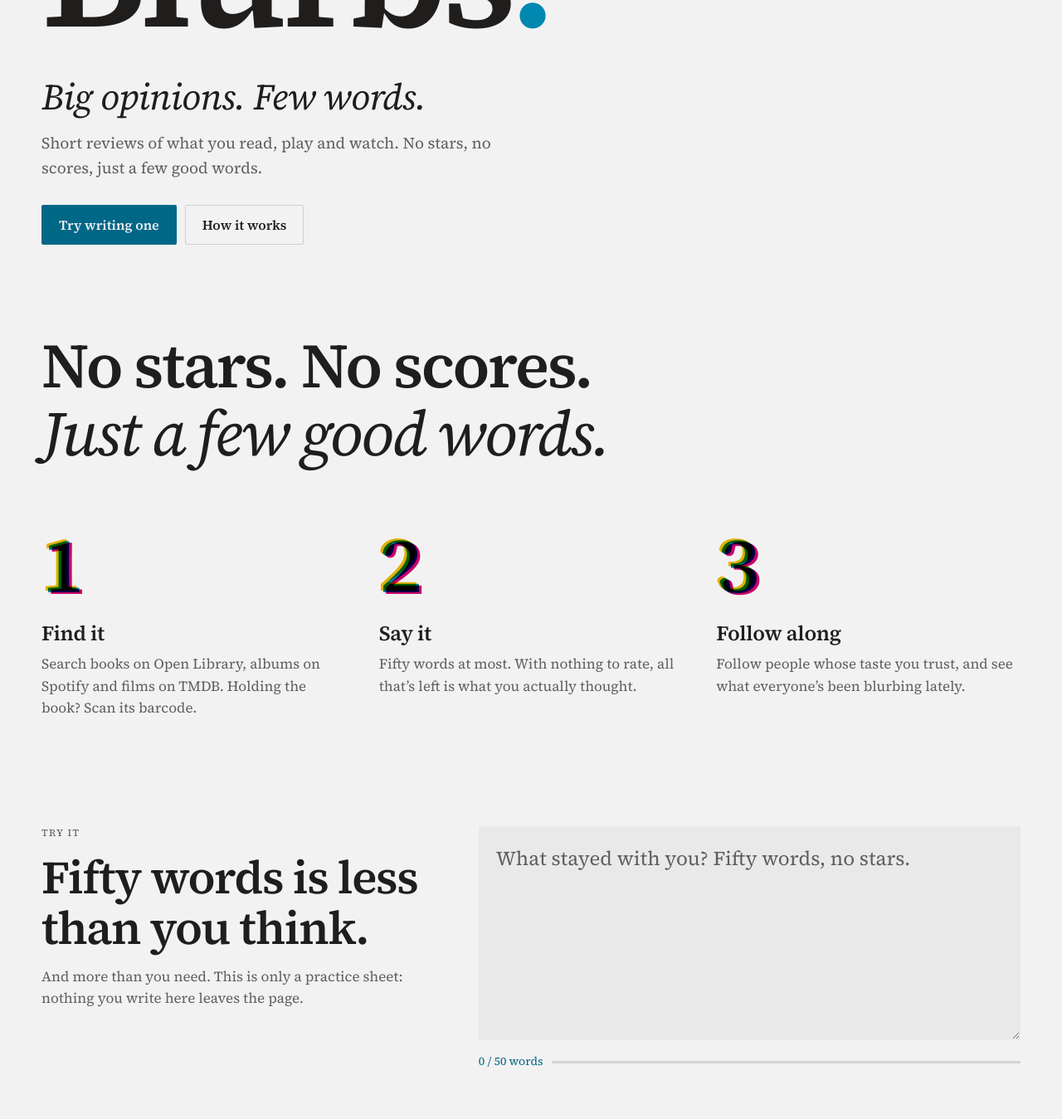
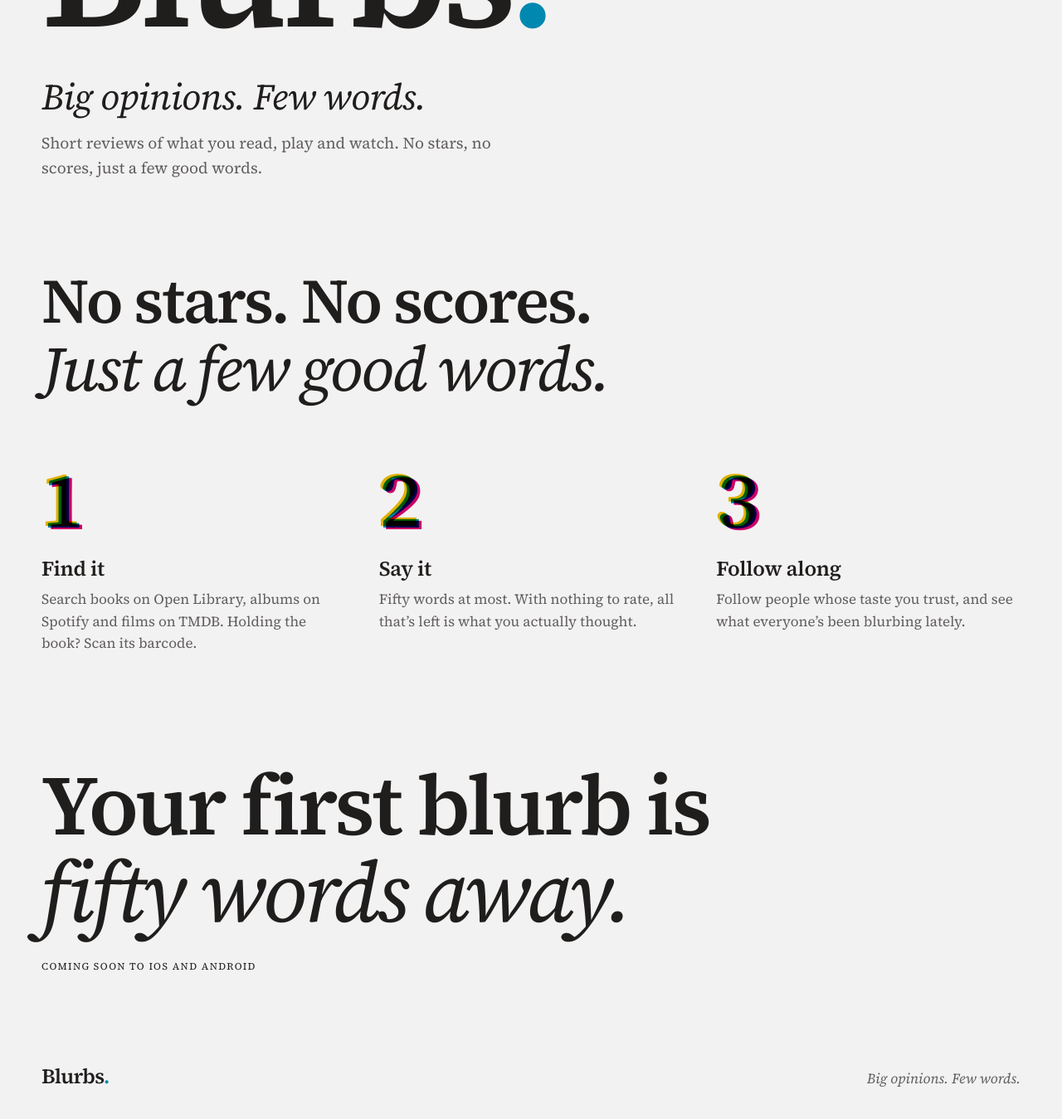
Before and after one commit to sameersdeo/blurbs-app-web, a Jekyll site: the page built from index.html, in a window 1280 px wide and 1400 px high, scrolled down 329 px. Shown: the top 1349 px of the window at 83% size. Built offline with Jekyll 4.4.1, drawn with Linux system fonts in a browser that asks for light colours.

Commit message:
Removed try writing one section

```diff
--- a/assets/js/site.js
+++ b/assets/js/site.js
@@ -6,47 +6,6 @@
     el.textContent = dateline;
     if (el.tagName === 'TIME') el.dateTime = today.toISOString().slice(0, 10);
   });
-
-  // The practice sheet. Same rule as the compose screen: the fifty-first word doesn't go in.
-  var LIMIT = 50;
-  var draft = document.getElementById('draft');
-  var count = document.getElementById('count');
-  var bar = document.getElementById('bar');
-  var limit = document.getElementById('limit');
-
-  function words(text) {
-    return (text.match(/\S+/g) || []).length;
-  }
-
-  // Cut where the next word would begin, so a long paste is trimmed too.
-  function clip(text) {
-    var seen = 0;
-    var match;
-    var word = /\S+/g;
-    while ((match = word.exec(text))) {
-      seen += 1;
-      if (seen > LIMIT) return text.slice(0, match.index);
-    }
-    return text;
-  }
-
-  function update() {
-    var clipped = clip(draft.value);
-    if (clipped !== draft.value) {
-      var caret = draft.selectionStart;
-      draft.value = clipped;
-      draft.setSelectionRange(Math.min(caret, clipped.length), Math.min(caret, clipped.length));
-    }
-    var n = words(draft.value);
-    var full = n >= LIMIT;
-    count.textContent = n + ' / ' + LIMIT + ' words';
-    bar.style.width = (n / LIMIT) * 100 + '%';
-    draft.parentElement.classList.toggle('full', full);
-    limit.textContent = full ? 'That’s fifty words.' : '';
-  }
-
-  draft.addEventListener('input', update);
-  update();
 
   // The plates drift a breath toward the pointer, then settle back into place.
   var still = window.matchMedia('(prefers-reduced-motion: reduce), (hover: none), (pointer: coarse)');
--- a/index.html
+++ b/index.html
@@ -8,7 +8,6 @@ description: Short reviews of what you read, play and watch. No stars, no scores
   <nav class="nav" aria-label="Main">
     <a class="brand" href="{{ '/' | relative_url }}" aria-label="Blurbs home">Blurbs<span>.</span></a>
     <a href="#how">How it works</a>
-    <a href="#try">Try it</a>
   </nav>
   <div class="dateline rail">
     <span>Books · Music · Film</span>
@@ -23,10 +22,6 @@ description: Short reviews of what you read, play and watch. No stars, no scores
       <h1 class="logo">Blurbs<span>.</span></h1>
       <p class="tagline">Big opinions. Few words.</p>
       <p class="lede">Short reviews of what you read, play and watch. No stars, no scores, just a few good words.</p>
-      <p class="actions">
-        <a class="btn btn-primary" href="#try">Try writing one</a>
-        <a class="btn btn-secondary" href="#how">How it works</a>
-      </p>
     </div>
   </section>
 
@@ -57,22 +52,6 @@ description: Short reviews of what you read, play and watch. No stars, no scores
     </ol>
   </section>
 
-  <section class="sheet try" id="try">
-    <div>
-      <p class="rail">Try it</p>
-      <h2>Fifty words is less than you think.</h2>
-      <p class="muted">And more than you need. This is only a practice sheet: nothing you write here leaves the page.</p>
-    </div>
-    <div class="compose">
-      <textarea id="draft" rows="6" aria-label="Your blurb" aria-describedby="count" placeholder="What stayed with you? Fifty words, no stars."></textarea>
-      <div class="meter">
-        <span id="count">0 / 50 words</span>
-        <span class="bar"><span id="bar"></span></span>
-      </div>
-      <p class="visually-hidden" id="limit" role="status"></p>
-    </div>
-  </section>
-
   <section class="sheet closing" id="get">
     <h2>Your first blurb is <em>fifty words away.</em></h2>
     {% if site.app_store_url != "" or site.play_store_url != "" %}
```
